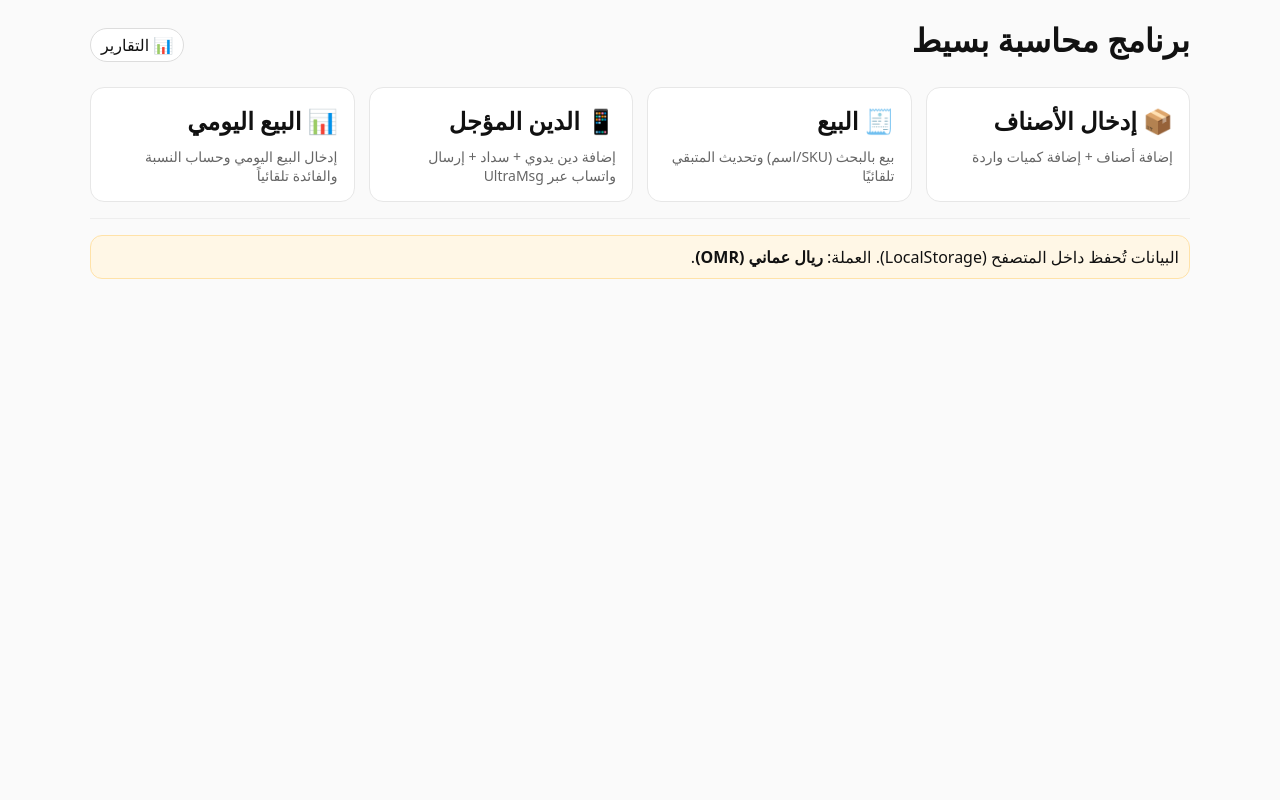
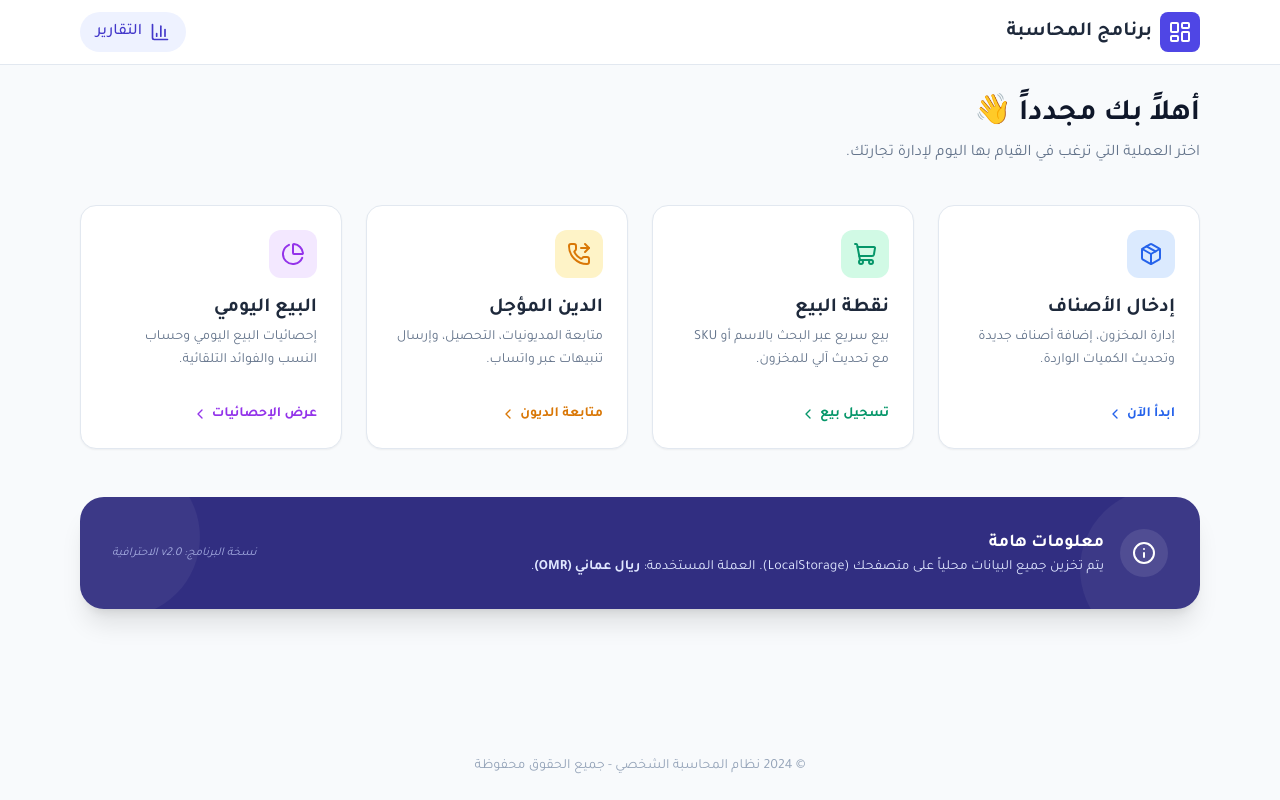
Before and after one commit to mulawah-school/account, a website: page index.html in a window 1280 px wide. Drawn offline with nearby package versions, Linux system fonts and the light colour scheme.

Commit message:
Add files via upload

```diff
--- a/index.html
+++ b/index.html
@@ -2,53 +2,148 @@
 <html lang="ar" dir="rtl">
 <head>
   <meta charset="utf-8"/>
-  <meta name="viewport" content="width=device-width,initial-scale=1"/>
-  <link rel="stylesheet" href="style.css"/>
-  <title>برنامج (Static)</title>
+  <meta name="viewport" content="width=device-width, initial-scale=1.0"/>
+  <title>نظام المحاسبة الذكي - لوحة التحكم</title>
+  <!-- Tailwind CSS via CDN -->
+  <script src="https://cdn.tailwindcss.com"></script>
+  <!-- Google Fonts: Tajawal -->
+  <link href="https://fonts.googleapis.com/css2?family=Tajawal:wght@300;400;500;700&display=swap" rel="stylesheet">
+  <!-- Lucide Icons -->
+  <script src="https://unpkg.com/lucide@latest"></script>
+  <style>
+    body {
+      font-family: 'Tajawal', sans-serif;
+      background-color: #f8fafc;
+    }
+    .card-hover:hover {
+      transform: translateY(-5px);
+      transition: all 0.3s ease;
+    }
+  </style>
 </head>
 
-<body>
+<body class="min-h-screen flex flex-col">
 
-<div class="container">
+  <!-- Header / Navigation -->
+  <nav class="bg-white border-b border-slate-200 sticky top-0 z-50">
+    <div class="max-w-6xl mx-auto px-4 h-16 flex items-center justify-between">
+      <div class="flex items-center gap-2">
+        <div class="bg-indigo-600 p-2 rounded-lg text-white">
+          <i data-lucide="layout-dashboard" class="w-6 h-6"></i>
+        </div>
+        <span class="text-xl font-bold text-slate-800">برنامج المحاسبة</span>
+      </div>
+      <a href="reports.html" class="flex items-center gap-2 bg-indigo-50 text-indigo-700 px-4 py-2 rounded-full font-medium hover:bg-indigo-100 transition-colors">
+        <i data-lucide="bar-chart-3" class="w-5 h-5"></i>
+        <span>التقارير</span>
+      </a>
+    </div>
+  </nav>
 
-<div class="top">
-<h1>برنامج محاسبة بسيط</h1>
-<a class="badge" href="reports.html">📊 التقارير</a>
-</div>
+  <!-- Main Content -->
+  <main class="flex-grow max-w-6xl mx-auto px-4 py-8 w-full">
 
-<div class="cardgrid">
+    <!-- Hero Section -->
+    <header class="mb-10">
+      <h1 class="text-3xl font-extrabold text-slate-900 mb-2">أهلاً بك مجدداً 👋</h1>
+      <p class="text-slate-500">اختر العملية التي ترغب في القيام بها اليوم لإدارة تجارتك.</p>
+    </header>
 
-<a class="card" href="inventory.html">
-<h2>📦 إدخال الأصناف</h2>
-<div class="small">إضافة أصناف + إضافة كميات واردة</div>
-</a>
+    <!-- Cards Grid -->
+    <div class="grid grid-cols-1 md:grid-cols-2 lg:grid-cols-4 gap-6">
 
-<a class="card" href="sales.html">
-<h2>🧾 البيع</h2>
-<div class="small">بيع بالبحث (SKU/اسم) وتحديث المتبقي تلقائيًا</div>
-</a>
+      <!-- Card 1: Inventory -->
+      <a href="inventory.html" class="group bg-white p-6 rounded-2xl border border-slate-200 shadow-sm card-hover flex flex-col gap-4">
+        <div class="w-12 h-12 bg-blue-100 text-blue-600 rounded-xl flex items-center justify-center group-hover:bg-blue-600 group-hover:text-white transition-colors">
+          <i data-lucide="package" class="w-6 h-6"></i>
+        </div>
+        <div>
+          <h2 class="text-xl font-bold text-slate-800 mb-1">إدخال الأصناف</h2>
+          <p class="text-sm text-slate-500 leading-relaxed">إدارة المخزون، إضافة أصناف جديدة وتحديث الكميات الواردة.</p>
+        </div>
+        <div class="mt-auto pt-4 flex items-center text-blue-600 font-semibold text-sm">
+          <span>ابدأ الآن</span>
+          <i data-lucide="chevron-left" class="w-4 h-4 mr-1"></i>
+        </div>
+      </a>
 
-<a class="card" href="debts.html">
-<h2>📱 الدين المؤجل</h2>
-<div class="small">إضافة دين يدوي + سداد + إرسال واتساب عبر UltraMsg</div>
-</a>
+      <!-- Card 2: Sales -->
+      <a href="sales.html" class="group bg-white p-6 rounded-2xl border border-slate-200 shadow-sm card-hover flex flex-col gap-4">
+        <div class="w-12 h-12 bg-emerald-100 text-emerald-600 rounded-xl flex items-center justify-center group-hover:bg-emerald-600 group-hover:text-white transition-colors">
+          <i data-lucide="shopping-cart" class="w-6 h-6"></i>
+        </div>
+        <div>
+          <h2 class="text-xl font-bold text-slate-800 mb-1">نقطة البيع</h2>
+          <p class="text-sm text-slate-500 leading-relaxed">بيع سريع عبر البحث بالاسم أو SKU مع تحديث آلي للمخزون.</p>
+        </div>
+        <div class="mt-auto pt-4 flex items-center text-emerald-600 font-semibold text-sm">
+          <span>تسجيل بيع</span>
+          <i data-lucide="chevron-left" class="w-4 h-4 mr-1"></i>
+        </div>
+      </a>
 
-<!-- الايقونة الجديدة -->
+      <!-- Card 3: Debts -->
+      <a href="debts.html" class="group bg-white p-6 rounded-2xl border border-slate-200 shadow-sm card-hover flex flex-col gap-4">
+        <div class="w-12 h-12 bg-amber-100 text-amber-600 rounded-xl flex items-center justify-center group-hover:bg-amber-600 group-hover:text-white transition-colors">
+          <i data-lucide="phone-forwarded" class="w-6 h-6"></i>
+        </div>
+        <div>
+          <h2 class="text-xl font-bold text-slate-800 mb-1">الدين المؤجل</h2>
+          <p class="text-sm text-slate-500 leading-relaxed">متابعة المديونيات، التحصيل، وإرسال تنبيهات عبر واتساب.</p>
+        </div>
+        <div class="mt-auto pt-4 flex items-center text-amber-600 font-semibold text-sm">
+          <span>متابعة الديون</span>
+          <i data-lucide="chevron-left" class="w-4 h-4 mr-1"></i>
+        </div>
+      </a>
 
-<a class="card" href="daily-sales.html">
-<h2>📊 البيع اليومي</h2>
-<div class="small">إدخال البيع اليومي وحساب النسبة والفائدة تلقائياً</div>
-</a>
+      <!-- Card 4: Daily Sales -->
+      <a href="daily-sales.html" class="group bg-white p-6 rounded-2xl border border-slate-200 shadow-sm card-hover flex flex-col gap-4">
+        <div class="w-12 h-12 bg-purple-100 text-purple-600 rounded-xl flex items-center justify-center group-hover:bg-purple-600 group-hover:text-white transition-colors">
+          <i data-lucide="pie-chart" class="w-6 h-6"></i>
+        </div>
+        <div>
+          <h2 class="text-xl font-bold text-slate-800 mb-1">البيع اليومي</h2>
+          <p class="text-sm text-slate-500 leading-relaxed">إحصائيات البيع اليومي وحساب النسب والفوائد التلقائية.</p>
+        </div>
+        <div class="mt-auto pt-4 flex items-center text-purple-600 font-semibold text-sm">
+          <span>عرض الإحصائيات</span>
+          <i data-lucide="chevron-left" class="w-4 h-4 mr-1"></i>
+        </div>
+      </a>
 
-</div>
+    </div>
 
-<hr/>
+    <!-- Quick Info / Footer Note -->
+    <div class="mt-12 bg-indigo-900 rounded-3xl p-8 text-white relative overflow-hidden shadow-xl">
+      <div class="relative z-10 flex flex-col md:flex-row md:items-center justify-between gap-6">
+        <div class="flex items-center gap-4">
+          <div class="bg-white/10 p-3 rounded-full">
+            <i data-lucide="info" class="w-6 h-6"></i>
+          </div>
+          <div>
+            <h3 class="font-bold text-lg">معلومات هامة</h3>
+            <p class="text-indigo-100 text-sm">يتم تخزين جميع البيانات محلياً على متصفحك (LocalStorage). العملة المستخدمة: <b>ريال عماني (OMR)</b>.</p>
+          </div>
+        </div>
+        <div class="text-indigo-200 text-xs italic opacity-75">
+          نسخة البرنامج: v2.0 الاحترافية
+        </div>
+      </div>
+      <!-- Decorative circles -->
+      <div class="absolute -right-10 -bottom-10 w-40 h-40 bg-white/5 rounded-full"></div>
+      <div class="absolute -left-10 -top-10 w-40 h-40 bg-white/5 rounded-full"></div>
+    </div>
 
-<div class="note">
-البيانات تُحفظ داخل المتصفح (LocalStorage). العملة: <b>ريال عماني (OMR)</b>.
-</div>
+  </main>
 
-</div>
+  <footer class="py-6 text-center text-slate-400 text-sm">
+    &copy; 2024 نظام المحاسبة الشخصي - جميع الحقوق محفوظة
+  </footer>
 
+  <!-- Initialize Lucide Icons -->
+  <script>
+    lucide.createIcons();
+  </script>
 </body>
 </html>
```
